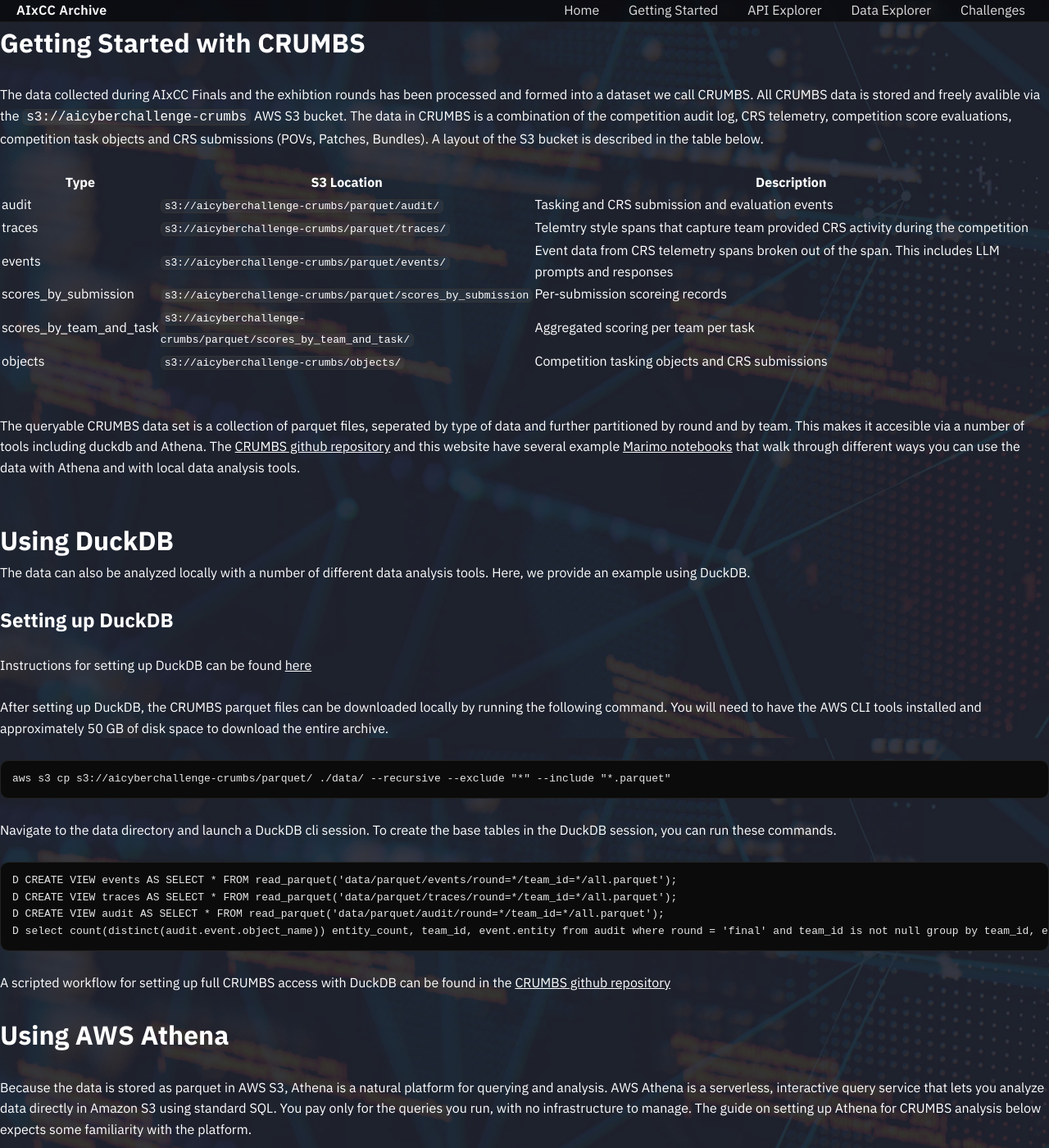
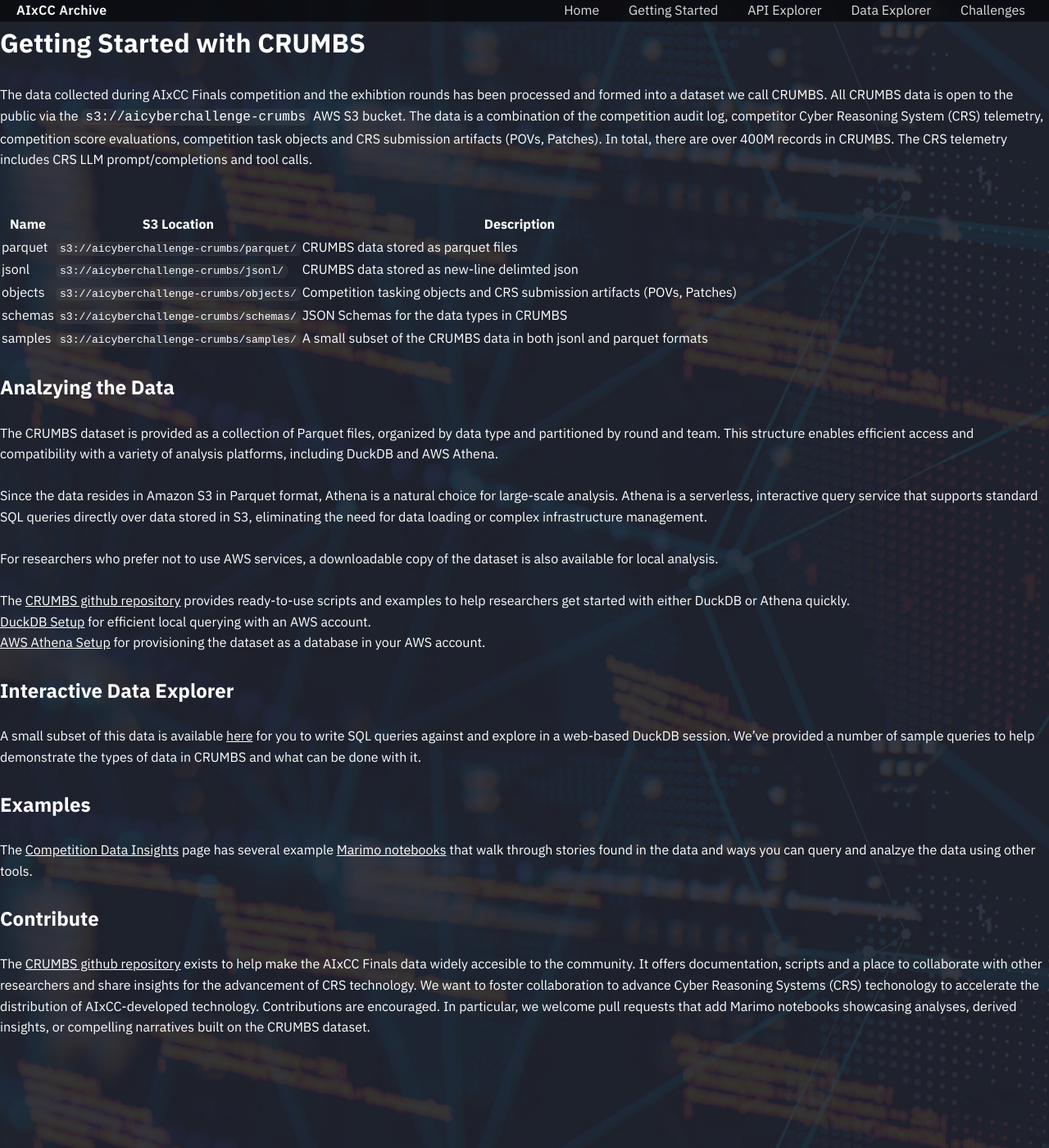
Before and after one commit to AIxCyberChallenge/archive, a Jekyll site: the page built from data/getting_started/table.md, in a window 1280 px wide and 1400 px high. Shown: the whole window at 82% size. Built offline with Jekyll 4.4.1, drawn with Linux system fonts in a browser that asks for light colours; our own code applies the rules of GitHub Pages for plain Markdown files; some of the changed text lies outside the part shown.

Commit message:
Updated text on most of the data explorer pages. Updated queries on the duckdb data explorer. Fixed some css issues

````diff
--- a/assets/css/duckdb_styles.css
+++ b/assets/css/duckdb_styles.css
@@ -349,3 +349,8 @@
     padding: 10px;
     font-size: 1.1em;
 }
+
+pre {
+    background: #242424;
+    width: 100%;
+}
--- a/data/getting_started/table.md
+++ b/data/getting_started/table.md
@@ -2,179 +2,63 @@
 
 <br>
 
-
-The data collected during AIxCC Finals and the exhibtion rounds has been processed and formed into a dataset we call CRUMBS. All CRUMBS data is stored and freely avalible via the `s3://aicyberchallenge-crumbs` AWS S3 bucket. The data in CRUMBS is a combination of the competition audit log, CRS telemetry, competition score evaluations, competition task objects and CRS submissions (POVs, Patches, Bundles). A layout of the S3 bucket is described in the table below.<br><br>
-
-| Type   | S3 Location                     | Description                      |
-|--------|---------------------------------|----------------------------------|
-| audit  | `s3://aicyberchallenge-crumbs/parquet/audit/`           | Tasking and CRS submission and evaluation events |
-| traces | `s3://aicyberchallenge-crumbs/parquet/traces/`        | Telemtry style spans that capture team provided CRS activity during the competition |
-| events | `s3://aicyberchallenge-crumbs/parquet/events/`       | Event data from CRS telemetry spans broken out of the span. This includes LLM prompts and responses |
-| scores_by_submission | `s3://aicyberchallenge-crumbs/parquet/scores_by_submission`       | Per-submission scoreing records |
-| scores_by_team_and_task | `s3://aicyberchallenge-crumbs/parquet/scores_by_team_and_task/`       | Aggregated scoring per team per task |
-| objects | `s3://aicyberchallenge-crumbs/objects/`     | Competition tasking objects and CRS submissions |
+The data collected during AIxCC Finals competition and the exhibtion rounds has been processed and formed into a dataset we call CRUMBS.
+All CRUMBS data is open to the public via the `s3://aicyberchallenge-crumbs` AWS S3 bucket.
+The data is a combination of the competition audit log, competitor Cyber Reasoning System (CRS) telemetry, competition score evaluations, competition task objects and CRS submission artifacts (POVs, Patches).
+In total, there are over 400M records in CRUMBS.
+The CRS telemetry includes CRS LLM prompt/completions and tool calls.
 
 <br>
 <br>
 
-The queryable CRUMBS data set is a collection of parquet files, seperated by type of data and further partitioned by round and by team. This makes it accesible via a number of tools including duckdb and Athena. The [CRUMBS github repository](https://github.com/AIxCyberChallenge/crumbs/) and this website have several example [Marimo notebooks](../notebooks/) that walk through different ways you can use the data with Athena and with local data analysis tools.
 
-<br><br>
-
-# Using DuckDB
-
-The data can also be analyzed locally with a number of different data analysis tools. Here, we provide an example using DuckDB.
-
-<br>
-
-## Setting up DuckDB
-
-Instructions for setting up DuckDB can be found [here](https://duckdb.org/#quickinstall)
-
-<br>
-
-After setting up DuckDB, the CRUMBS parquet files can be downloaded locally by running the following command. You will need to have the AWS CLI tools installed and approximately 50 GB of disk space to download the entire archive.
-
-<br>
-```bash
-aws s3 cp s3://aicyberchallenge-crumbs/parquet/ ./data/ --recursive --exclude "*" --include "*.parquet"
-```
-<br>
-
-Navigate to the data directory and launch a DuckDB cli session. To create the base tables in the DuckDB session, you can run these commands.
-
-<br>
-
-```code
-D CREATE VIEW events AS SELECT * FROM read_parquet('data/parquet/events/round=*/team_id=*/all.parquet');
-D CREATE VIEW traces AS SELECT * FROM read_parquet('data/parquet/traces/round=*/team_id=*/all.parquet');
-D CREATE VIEW audit AS SELECT * FROM read_parquet('data/parquet/audit/round=*/team_id=*/all.parquet');
-D select count(distinct(audit.event.object_name)) entity_count, team_id, event.entity from audit where round = 'final' and team_id is not null group by team_id, event.entity order by entity_count desc;
-```
-
-<br>
-
-A scripted workflow for setting up full CRUMBS access with DuckDB can be found in the [CRUMBS github repository](https://github.com/AIxCyberChallenge/crumbs/)
-
-<br>
-
-# Using AWS Athena
-
-<br>
-
-Because the data is stored as parquet in AWS S3, Athena is a natural platform for querying and analysis. AWS Athena is a serverless, interactive query service that lets you analyze data directly in Amazon S3 using standard SQL. You pay only for the queries you run, with no infrastructure to manage. The guide on setting up Athena for CRUMBS analysis below expects some familiarity with the platform.
-
-<br>
-
-## AWS Accounts
-
-To access CRUMBS in Athena, you will need an AWS account. More information on creating an AWS account can be found [here](https://aws.amazon.com/resources/create-account/)
-
-<br>
-
-## Creating Tables and Views
-
-SQL create statements for several tables and views have been provided in the [CRUMBS github repository](https://github.com/AIxCyberChallenge/crumbs/main/athena). These must be run in Athena prior to running any queries. The CRUMBS repository has a helper script that will create an the Athena database, tables and views that make up CRUMBS. It assumes an already authenticated and active AWS session.
-
-<br>
-
-```sh
-python create_database.py --database crumbs
-```
-
-<br>
-
-# Querying the data
-
-After configuring for either local or AWS Athena based access, you can run SQL queries against the parquet files.
-
-<br>
-
-This query will fetch and link prompts and completions from the events table. It includes joins on the traces and task tables to pull in additional data about the LLM request, including LLM model, provider and AIxCC task information (when possible). It allows for filtering on things like llm provider names, challenge task programming language, and team ids.
+| Name    | S3 Location                     | Description                      |
+|---------|---------------------------------|----------------------------------|
+| parquet | `s3://aicyberchallenge-crumbs/parquet/`     | CRUMBS data stored as parquet files |
+| jsonl   | `s3://aicyberchallenge-crumbs/jsonl/`       | CRUMBS data stored as new-line delimted json |
+| objects | `s3://aicyberchallenge-crumbs/objects/`     | Competition tasking objects and CRS submission artifacts (POVs, Patches) |
+| schemas | `s3://aicyberchallenge-crumbs/schemas/`     | JSON Schemas for the data types in CRUMBS |
+| samples | `s3://aicyberchallenge-crumbs/samples/`     | A small subset of the CRUMBS data in both jsonl and parquet formats |
 
 
 <br>
 
-```sql
-select events.team_name,
-	events.team_id,
-	events.span_id,
-	events.trace_id,
-	events.task_id,
-	task.challenge_name,
-	task.language,
-	traces.attributes.gen_ai.request.model,
-	traces.attributes.gen_ai.provider.name,
-	filter(
-		ARRAY_AGG(events.attributes.gen_ai.prompt),
-		x->x is not null
-	) as prompts,
-	filter(
-		ARRAY_AGG(events.attributes.gen_ai.completion),
-		x->x is not null
-	) as completions
-from events
-	inner join traces on events.span_id = traces.span_id
-	left outer join task on events.task_id = task.task_id
-where events.round = 'final'
-	and traces.attributes.gen_ai.provider.name = 'anthropic'
-	and task.language = 'c'
-	and events.team_id = '3020f48e-8999-4a3e-a238-afe4d187a566'
-	and (
-		events.attributes.gen_ai.prompt is not null
-		or events.attributes.gen_ai.completion is not null
-	)
-group by (
-		events.span_id,
-		events.team_id,
-		events.trace_id,
-		events.task_id,
-		events.team_name,
-		traces.attributes.gen_ai.request.model,
-		traces.attributes.gen_ai.provider.name,
-		task.language,
-		task.challenge_name
-	)
-limit 10
-```
+## Analzying the Data
+
+The CRUMBS dataset is provided as a collection of Parquet files, organized by data type and partitioned by round and team. This structure enables efficient access and compatibility with a variety of analysis platforms, including DuckDB and AWS Athena.
 
 <br>
 
-This query will count the submitted entity types (POVs, Patches, Bundles) in the finals for each team
-
+Since the data resides in Amazon S3 in Parquet format, Athena is a natural choice for large-scale analysis. Athena is a serverless, interactive query service that supports standard SQL queries directly over data stored in S3, eliminating the need for data loading or complex infrastructure management.
 
 <br>
 
-```sql
-select count(distinct(audit.event.object_name)) entity_count,
-	team_id,
-	event.entity
-from audit
-where round = 'final'
-	and team_id is not null
-group by team_id, event.entity
-order by entity_count desc;
-```
+For researchers who prefer not to use AWS services, a downloadable copy of the dataset is also available for local analysis.
 
 <br>
 
-This query will produce LLM usage statistics broken down by team and task in the final round of the competition
+The [CRUMBS github repository](https://github.com/AIxCyberChallenge/crumbs/) provides ready-to-use scripts and examples to help researchers get started with either DuckDB or Athena quickly.
+* [DuckDB Setup](https://github.com/AIxCyberChallenge/crumbs/tree/main/duckdb) for efficient local querying with an AWS account.
+* [AWS Athena Setup](https://github.com/AIxCyberChallenge/crumbs/tree/main/athena) for provisioning the dataset as a database in your AWS account.
 
 <br>
 
-```sql
-select count(*) as request_count,
-	sum(t.attributes.gen_ai.usage.total_tokens) as total_tokens,
-	avg(t.attributes.gen_ai.usage.total_tokens) as avg_total_tokens,
-	t.team_id,
-	task.language,
-	t.round,
-	t.task_id
-from traces t
-	inner join task on t.task_id = task.task_id
-where t.round = 'final'
-	and t.attributes.gen_ai.request.model is not null
-group by (t.team_id, t.round, t.task_id, task.language)
-order by t.team_id;
-```
+## Interactive Data Explorer
+
+A small subset of this data is available [here](../duckdb/) for you to write SQL queries against and explore in a web-based DuckDB session. We've provided a number of sample queries to help demonstrate the types of data in CRUMBS and what can be done with it.
+
 <br>
+
+## Examples
+
+The [Competition Data Insights](../notebooks/) page has several example [Marimo notebooks](https://marimo.io/) that walk through stories found in the data and ways you can query and analzye the data using other tools.
+
+<br>
+
+## Contribute
+
+
+The [CRUMBS github repository](https://github.com/AIxCyberChallenge/crumbs/) exists to help make the AIxCC Finals data widely accesible to the community.
+It offers documentation, scripts and a place to collaborate with other researchers and share insights for the advancement of CRS technology.
+We want to foster collaboration to advance Cyber Reasoning Systems (CRS) techonology to accelerate the distribution of AIxCC-developed technology.
+Contributions are encouraged. In particular, we welcome pull requests that add Marimo notebooks showcasing analyses, derived insights, or compelling narratives built on the CRUMBS dataset.
````
Also changed, not shown: assets/css/crumbs-getting-started.css (added, +42 -0 lines), assets/js/duckdb.js (+40 -3 lines), data/duckdb/index.md (+1 -1 lines), data/getting_started/index.md (+2 -0 lines), data/index.md (+15 -15 lines), data/schemas/index.md (+2 -0 lines), assets/img/duckdb.png.
